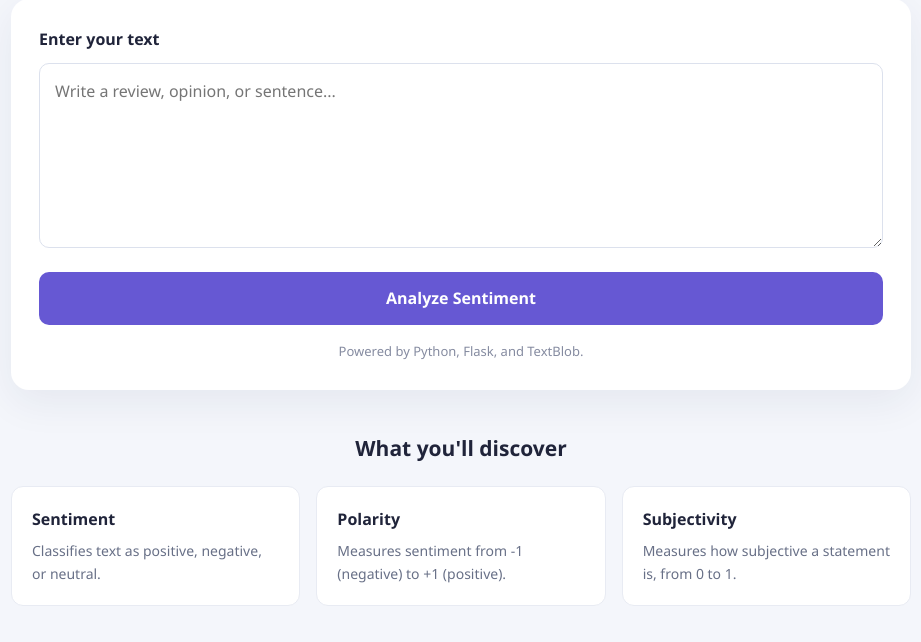
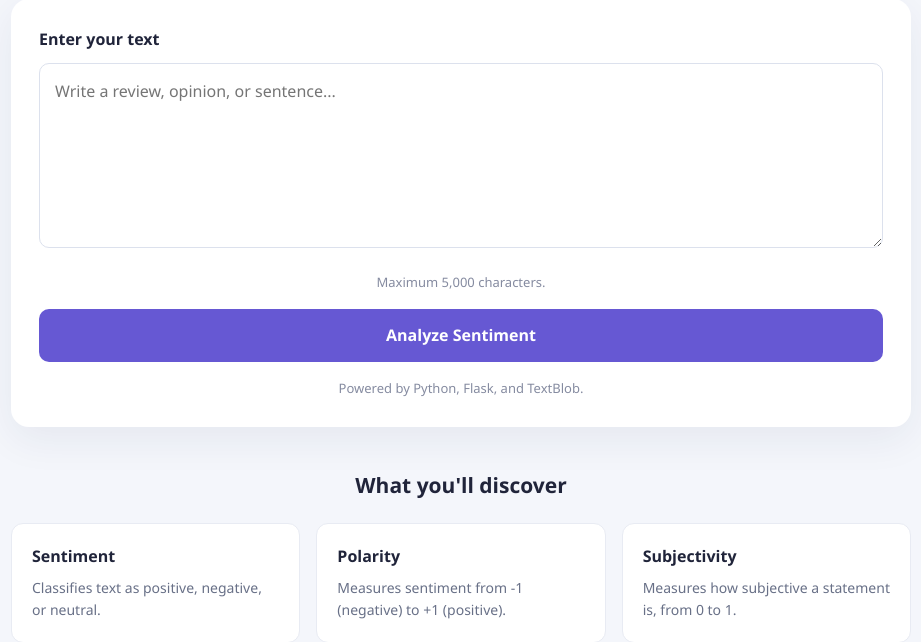
Before and after one commit to manavdhatavkar-ctrl/sentiment-analysis-web, a Flask app: page / in a window 1280 px wide. Shown: the part 225-867 px from the top of the page, without its empty margins (179-1100 px from the left). Before the commit the page ends 808 px from the top, so only its background shows below. Run offline with Flask 3, Linux system fonts and the light colour scheme.

Commit message:
Add character limit validation for sentiment analysis input

```diff
--- a/app.py
+++ b/app.py
@@ -4,6 +4,8 @@
 from src.sentiment import analyze_sentiment
 
 app = Flask(__name__)
+
+MAX_TEXT_LENGTH = 5000
 
 
 @app.route("/", methods=["GET"])
@@ -13,6 +15,8 @@
 
 @app.route("/analyze", methods=["POST"])
 def analyze():
+
+    # Handle JSON API requests
     if request.is_json:
         data = request.get_json(silent=True)
 
@@ -28,9 +32,17 @@
                 "error": "Please provide non-empty text."
             }), 400
 
-        return jsonify(analyze_sentiment(text)), 200
+        if len(text) > MAX_TEXT_LENGTH:
+            return jsonify({
+                "error": "Text must not exceed 5,000 characters."
+            }), 400
 
-    if request.is_json is False and request.mimetype != "application/x-www-form-urlencoded":
+        result = analyze_sentiment(text)
+
+        return jsonify(result), 200
+
+    # Handle HTML form submissions
+    if request.mimetype != "application/x-www-form-urlencoded":
         return jsonify({
             "error": "Unsupported request content type."
         }), 415
@@ -39,6 +51,9 @@
 
     if not text.strip():
         return "Please enter some text before analyzing.", 400
+
+    if len(text) > MAX_TEXT_LENGTH:
+        return "Text must not exceed 5,000 characters.", 400
 
     result = analyze_sentiment(text)
 
--- a/templates/index.html
+++ b/templates/index.html
@@ -28,9 +28,14 @@
                     id="text"
                     name="text"
                     rows="6"
+                    maxlength="5000"
                     placeholder="Write a review, opinion, or sentence..."
                     required
                 ></textarea>
+
+                <p class="helper-text">
+                    Maximum 5,000 characters.
+                </p>
 
                 <button type="submit">Analyze Sentiment</button>
             </form>
```
